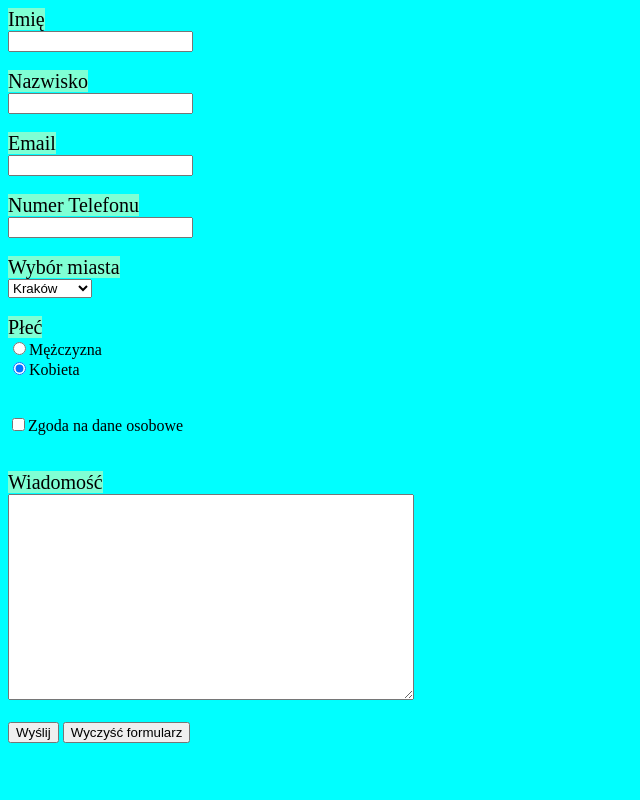
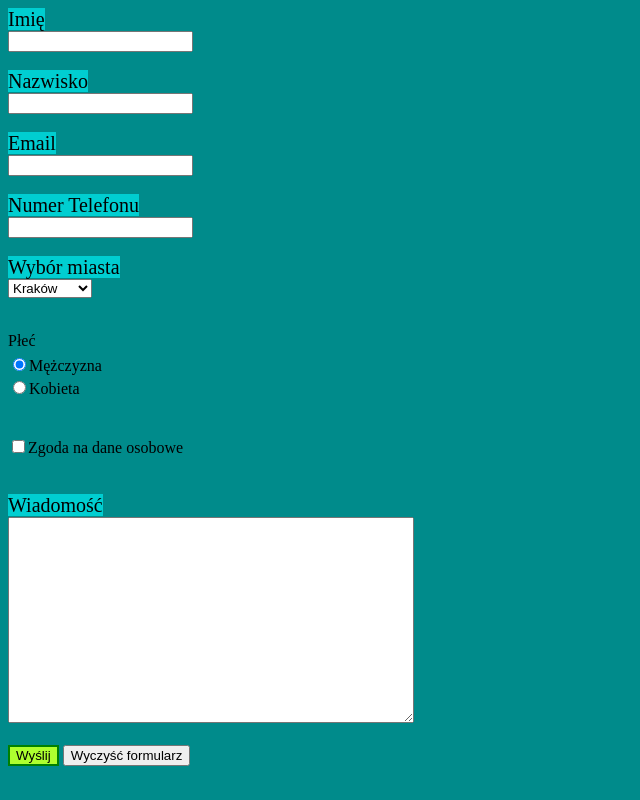
Before and after one commit to pawelb23/moje-cwiczenia, a plain HTML site: page formularz1/index.html in a window 1280 px wide. Both pictures are taken after a click on the radio button 19 px from the left and 368 px from the top of the page. Shown: the whole page, without its empty margins (0-640 px from the left). Drawn offline with Linux system fonts and the light colour scheme.

Commit message:
poprawiony formularz

```diff
--- a/formularz1/css/style.css
+++ b/formularz1/css/style.css
@@ -1,5 +1,5 @@
 body {
-    background-color: aqua;
+    background-color: darkcyan;
 }
 
 textarea {
@@ -7,20 +7,30 @@ textarea {
     height: 200px;
 }
 
-input:hover {
+input:hover, select:hover, textarea:hover {
     background-color: antiquewhite;
 }
 
-select:hover {
-    background-color: antiquewhite;
-}
-
-textarea:hover {
+input:focus, select:focus, textarea:focus {
     background-color: antiquewhite;
 }
 
 label {
-    background-color: aquamarine;
+    background-color: darkturquoise;
     font-size: 20px;
 }
+
+input[type="submit"] {
+    background-color: greenyellow;
+    border: solid 2px green;
+}
+
+input[type="submit"]:hover {
+    background-color: green;
+}
+
+div p.plec {
+    margin-bottom: 3px;
+}
+
 /**/
--- a/formularz1/index.html
+++ b/formularz1/index.html
@@ -33,12 +33,17 @@
         </select>
         <br><br>
 
-        <label for="plec">Płeć</label><br>
-        <div><input id="plec" type="radio" name="gender" value="male">Mężczyzna<br>
-        <input type="radio" name="gender" value="female">Kobieta</div>
+        <div>
+            <p class="plec">Płeć</p>
+            <label for="male"></label>
+            <input id="male" type="radio" name="gender" value="male">Mężczyzna<br>
+            <label for="female"></label>
+            <input id="female" type="radio" name="gender" value="female">Kobieta
+        </div>
         <br><br>
 
-        <input type="checkbox" name="zgoda" value="ok">Zgoda na dane osobowe<br><br><br>
+        <label for="checkbox"></label>
+        <input id="checkbox" type="checkbox" name="zgoda" value="ok" required>Zgoda na dane osobowe<br><br><br>
 
         <label for="wiadomosc"> Wiadomość</label><br>
         <textarea maxlength="250" id="wiadomosc" name="wiadomosc"></textarea>
@@ -49,4 +54,5 @@
     </form>
 </body>
 <!---->
+
 </html>
```
